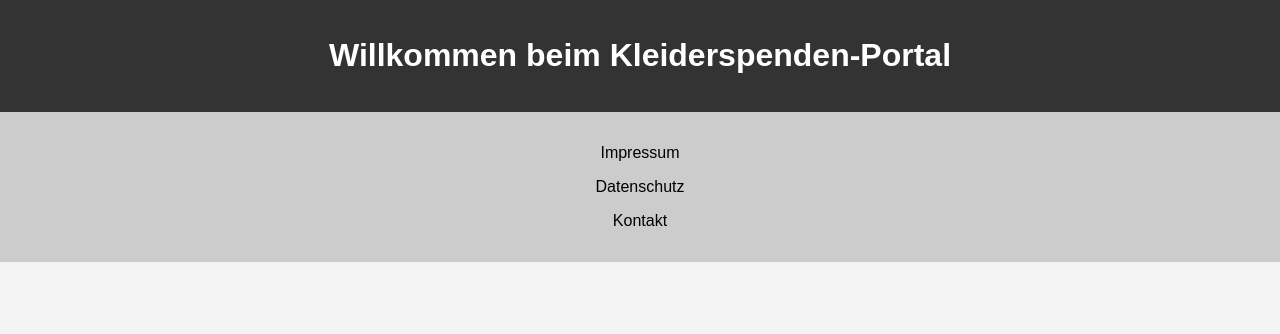
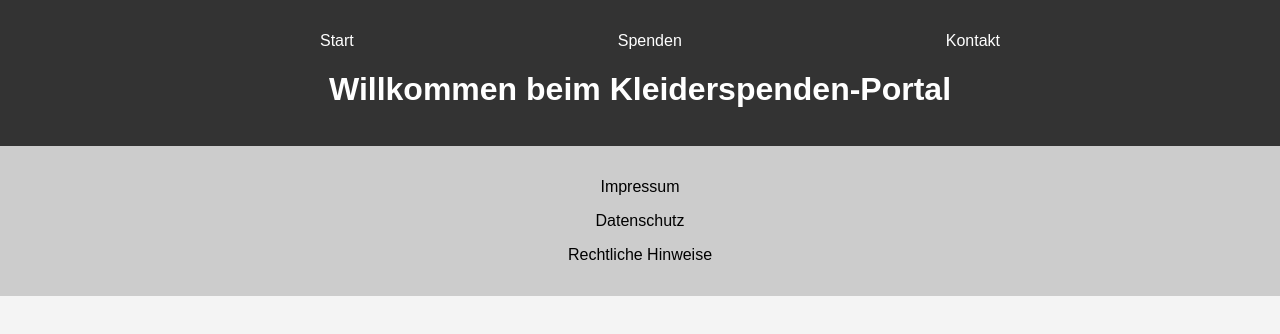
Before and after one commit to Amnesioo/kleiderspenden-portal, a plain HTML site: page index.html in a window 1280 px wide. Drawn offline with Linux system fonts and the light colour scheme.

Commit message:
Navigation erstellt

```diff
--- a/index.html
+++ b/index.html
@@ -8,12 +8,19 @@
 </head>
 <body>
     <header>
+        <nav>
+            <ul>
+                <li><a href="#">Start</a></li>
+                <li><a href="#">Spenden</a></li>
+                <li><a href="#">Kontakt</a></li>
+            </ul>
+        </nav>
         <h1>Willkommen beim Kleiderspenden-Portal</h1>
     </header>
     <footer>
         <p>Impressum</p>
         <p>Datenschutz</p>
-        <p>Kontakt</p>
+        <p>Rechtliche Hinweise</p>
 
     </footer>
 </body>
--- a/styles/style.css
+++ b/styles/style.css
@@ -15,3 +15,13 @@ footer {
     text-align: center;
     padding: 1em;
 }
+nav ul {
+    list-style-type: none;
+    display: flex;
+    justify-content: space-evenly;
+    padding: none;
+}
+nav a {
+    text-decoration: none;
+    color: white;
+}
```
